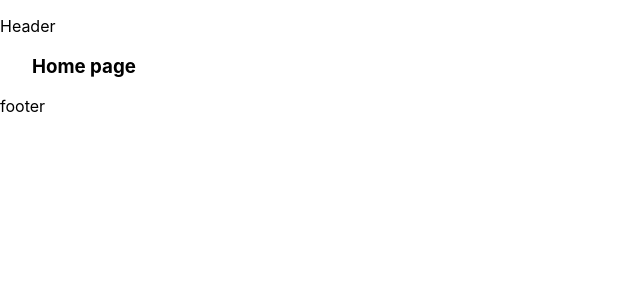
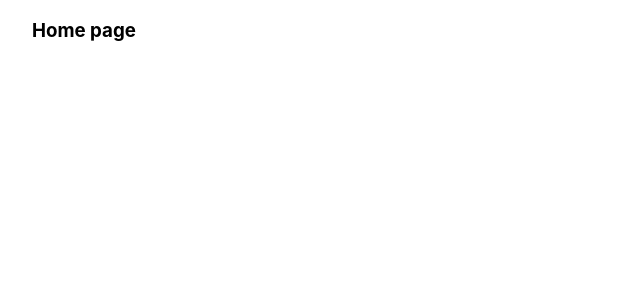
Before and after one commit to shahvalizadehmaryam/file-based-routing, a Next.js app: page / in a window 1280 px wide. Shown: the top 300 px of the page, without its empty margins (0-640 px from the left). Built offline with nearby package versions, Linux system fonts and the light colour scheme.

Commit message:
i removed header and footer from app.js file.

```diff
--- a/pages/_app.js
+++ b/pages/_app.js
@@ -3,9 +3,9 @@ import "../styles/globals.css";
 function MyApp({ Component, pageProps }) {
   return (
     <>
-      <p>Header</p>
+      {/* <p>Header</p> */}
       <Component {...pageProps} />
-      <p>footer</p>
+      {/* <p>footer</p> */}
     </>
   );
 }
```
